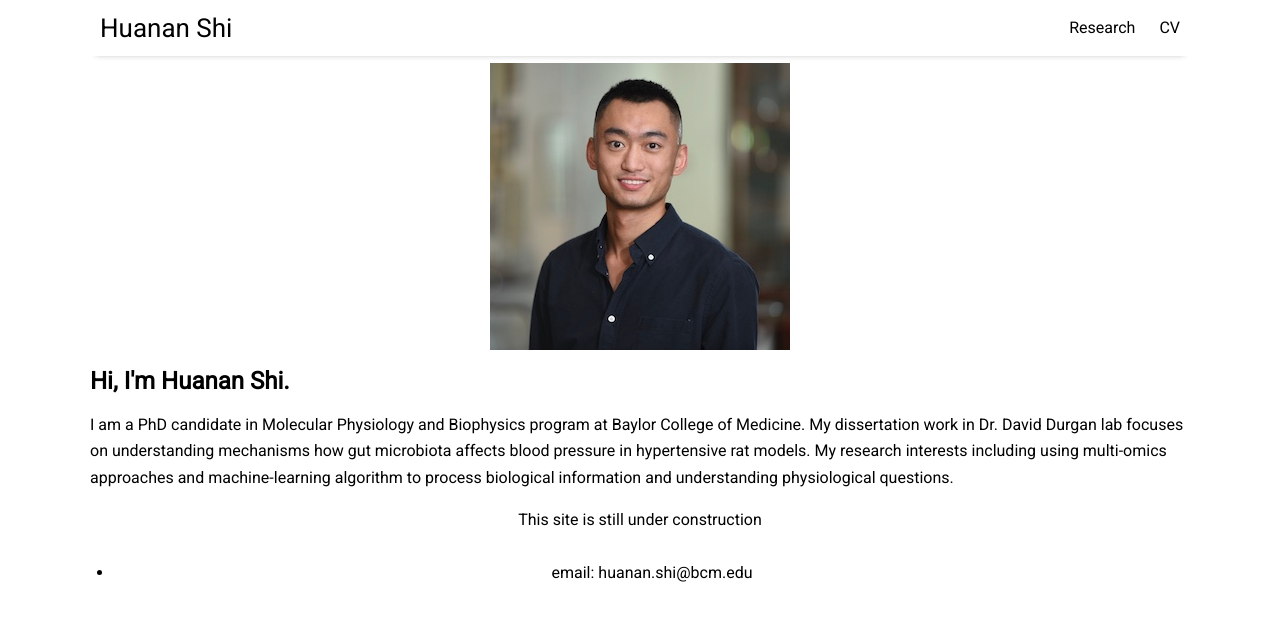
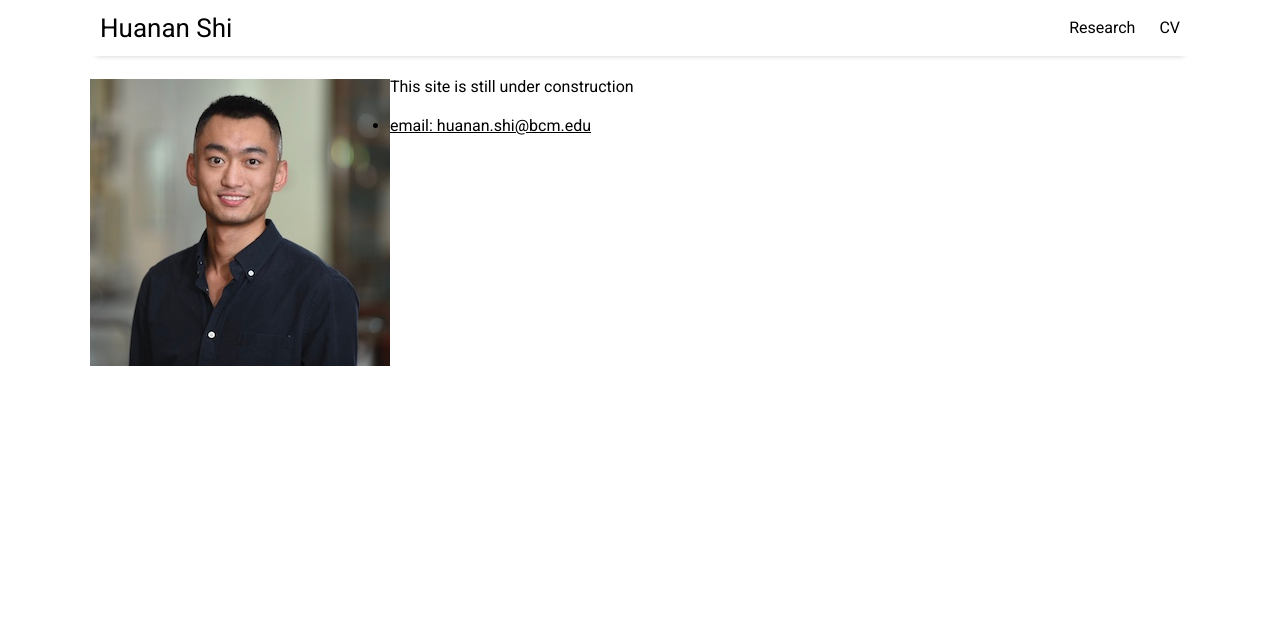
Before and after one commit to huananfshi/huananfshi.github.io, a Jekyll site: the page built from index.html, in a window 1280 px wide. Shown: the top 621 px of the page. Built offline with Jekyll 4.4.1, drawn with Linux system fonts in a browser that asks for light colours; nearby versions of some CDN libraries; the list of posts is cut into pages by our own code.

Commit message:
Update home.html

```diff
--- a/_layouts/home.html
+++ b/_layouts/home.html
@@ -3,6 +3,6 @@ layout: page
 title: Home
 ---
 
-<img src="/assets/img/head.jpg" alt="Huanana Shi",height='300px',width='300px'>
+<img src="/assets/img/head.jpg" alt="Huanana Shi",height='300px',width='300px', style="float: left;>
 <h2>Hi, I'm Huanan Shi.</h2>
 <p>I am a PhD candidate in Molecular Physiology and Biophysics program at Baylor College of Medicine. My dissertation work in Dr. David Durgan lab focuses on understanding mechanisms how gut microbiota affects blood pressure in hypertensive rat models. My research interests including using multi-omics approaches and machine-learning algorithm to process biological information and understanding physiological questions.</p>
```
